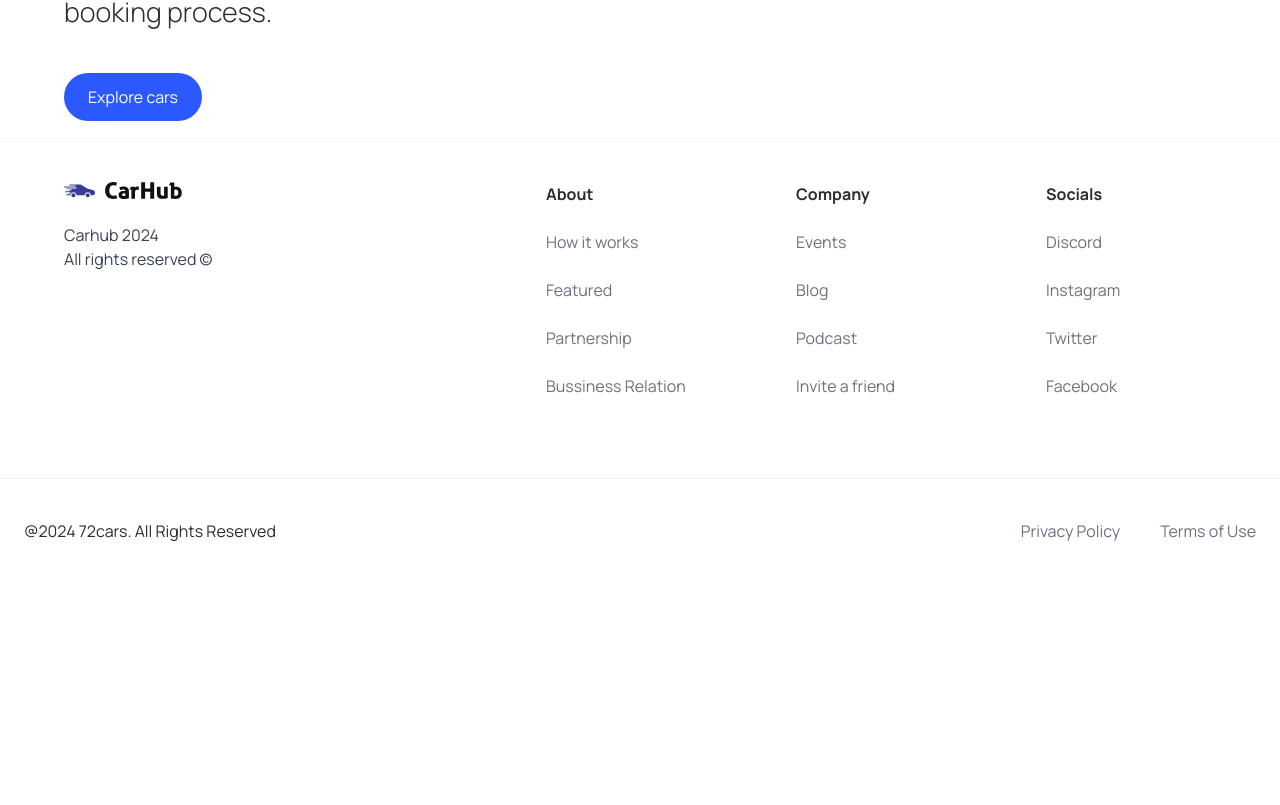
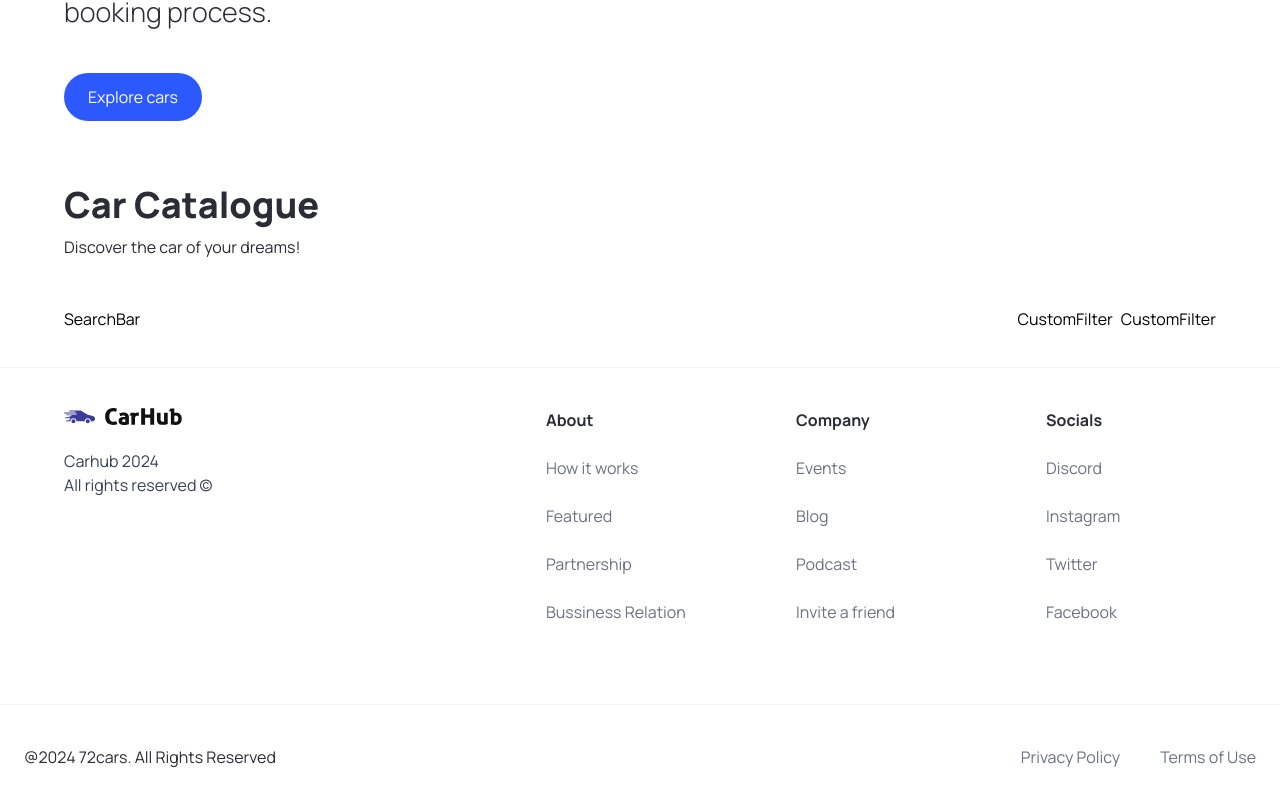
Before and after one commit to alexace21/Java-Advanced, a Next.js app in the folder client/: page / in a window 1280 px wide. Shown: the part 733-1538 px from the top of the page. Before the commit the page ends 1316 px from the top, so only its background shows below. Built offline with nearby package versions, Linux system fonts and the light colour scheme.

Commit message:
Create Catalogue section

```diff
--- a/client/app/page.tsx
+++ b/client/app/page.tsx
@@ -1,10 +1,29 @@
-import { Hero } from "@/components";
+import { CustomFilter, Hero, SearchBar } from "@/components";
 import Image from "next/image";
 
 export default function Home() {
   return (
     <main className="overflow-hidden">
       <Hero />
+
+      <div className="mt-12 padding-x padding-y max-width" id="discover">
+        <div className="home__text-container">
+          <h1 className="text-4xl font-extrabold">
+            Car Catalogue
+          </h1>
+
+          <p>Discover the car of your dreams!</p>
+        </div>
+
+        <div className="home__filters">
+          <SearchBar />
+
+          <div className="home__filter-container">
+            <CustomFilter title="fuel" />
+            <CustomFilter title="year" />
+          </div>
+        </div>
+      </div>
     </main>
   );
 }
--- /dev/null
+++ b/client/components/CustomFilter.tsx
@@ -0,0 +1,9 @@
+import React from 'react'
+
+const CustomFilter = () => {
+  return (
+    <div>CustomFilter</div>
+  )
+}
+
+export default CustomFilter
--- /dev/null
+++ b/client/components/SearchBar.tsx
@@ -0,0 +1,9 @@
+import React from 'react'
+
+const SearchBar = () => {
+  return (
+    <div>SearchBar</div>
+  )
+}
+
+export default SearchBar
--- a/client/components/index.ts
+++ b/client/components/index.ts
@@ -2,10 +2,14 @@
 import CustomButton from "./CustomButton";
 import Navbar from "./Navbar";
 import Footer from "./Footer";
+import SearchBar from "./SearchBar";
+import CustomFilter from "./CustomFilter";
 
 export {
     Hero,
     CustomButton,
     Navbar,
-    Footer
+    Footer,
+    SearchBar,
+    CustomFilter
 }
```
